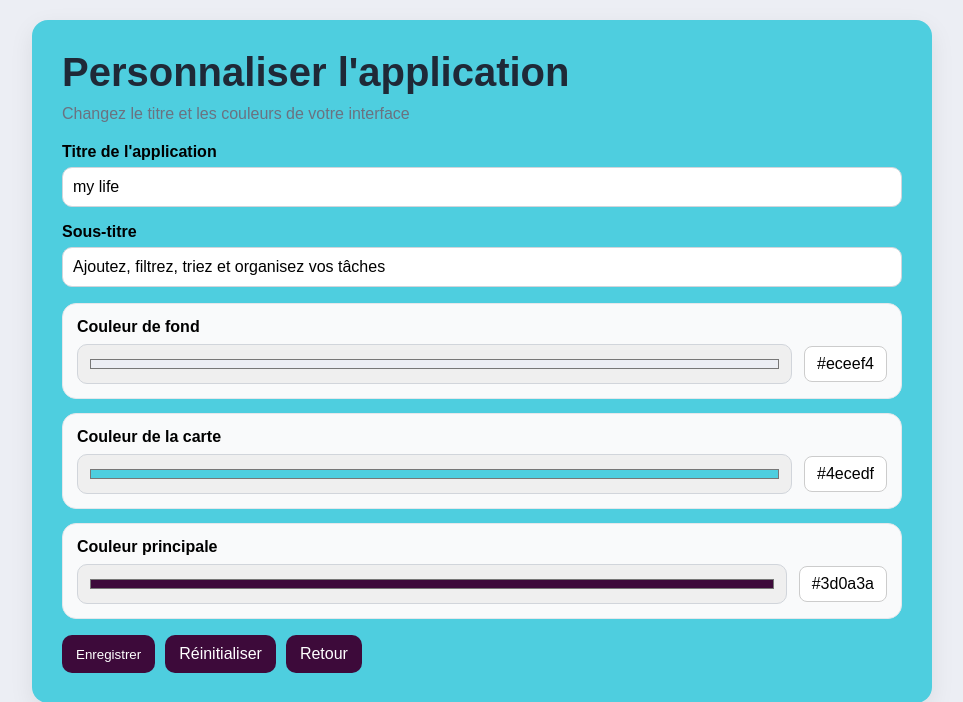
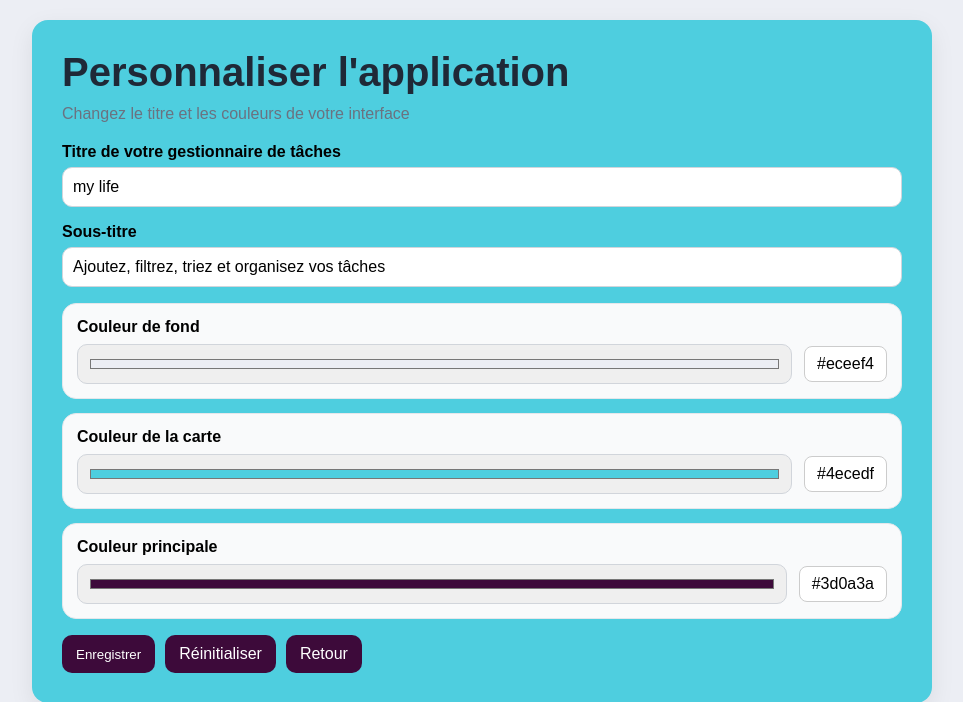
Before and after one commit to fatoumbayeseck/todo_web, a Flask app: page /settings in a window 1280 px wide. Shown: the top 702 px of the page, without its empty margins (158-1121 px from the left). Run offline with Flask 3, Linux system fonts and the light colour scheme; a user stored in the database is signed in; data comes from the database, SQL or seed files in the repository.

Commit message:
Update settings.html

```diff
--- a/templates/settings.html
+++ b/templates/settings.html
@@ -31,7 +31,7 @@
 
             <form method="POST" class="settings-form">
                 <label>
-                    Titre de l'application
+                    Titre de votre gestionnaire de tâches
                     <input type="text" name="app_title" value="{{ settings.app_title }}" required>
                 </label>
 
```
